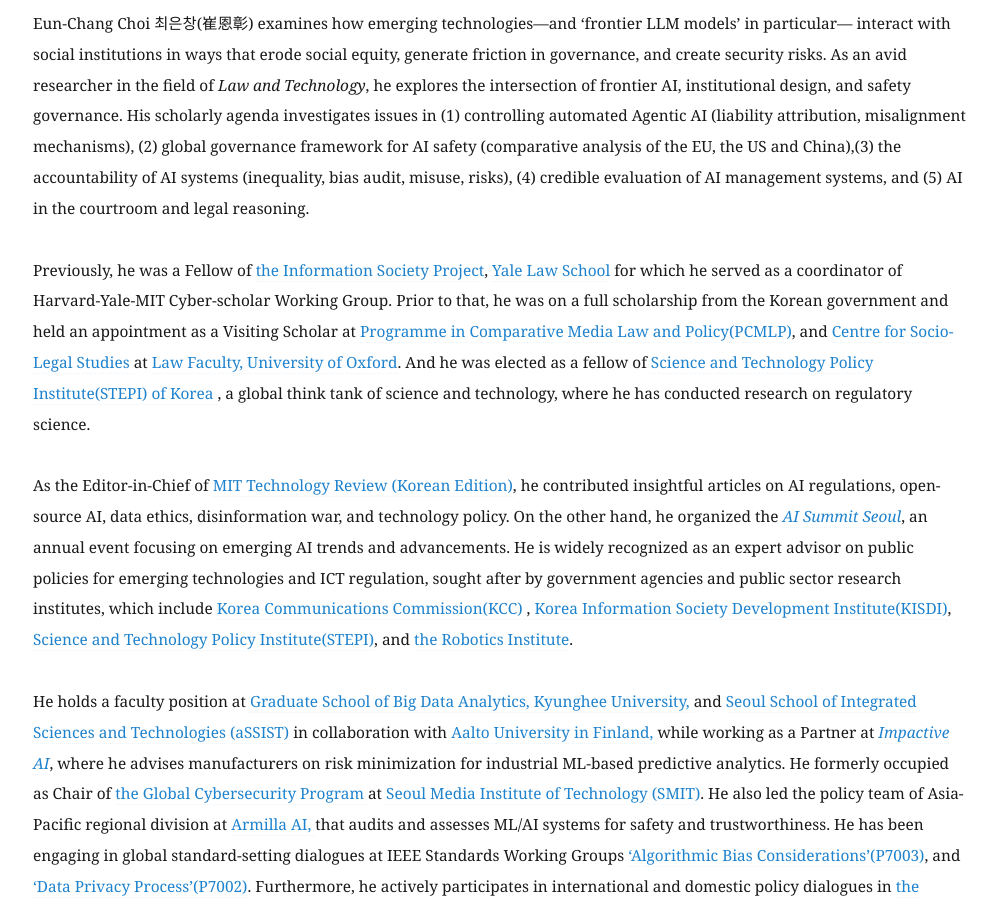
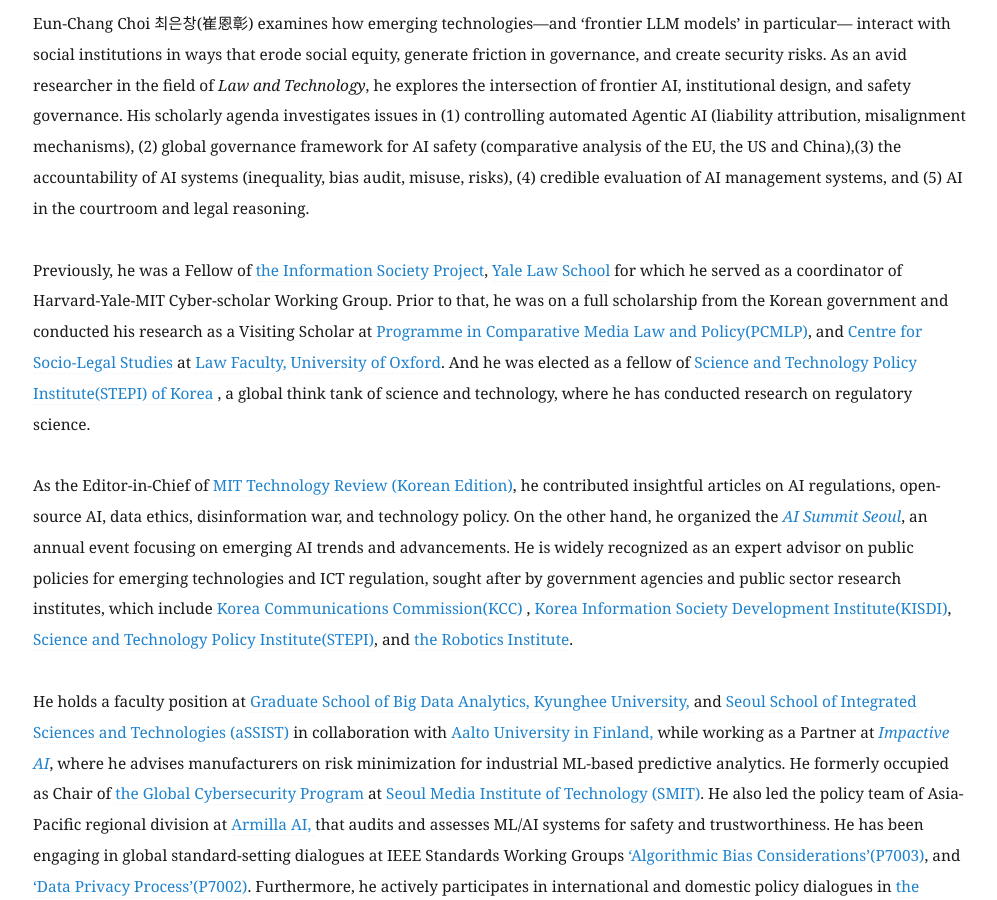
Before and after one commit to eunchangchoi/eunchangchoi.github.io, a Jekyll site: the page built from index.md, in a window 1280 px wide and 900 px high, scrolled down 586 px. Shown: the whole window, without its empty margins (67-1064 px from the left). Built offline with Jekyll 4.4.1, drawn with Linux system fonts in a browser that asks for light colours.

Commit message:
Update index.md

```diff
--- a/index.md
+++ b/index.md
@@ -23,7 +23,7 @@
  <br>
 <p style="font-size:1.1em"> Eun-Chang Choi 최은창(崔恩彰) examines how emerging technologies—and ‘frontier LLM models’ in particular— interact with social institutions in ways that erode social equity, generate friction in governance, and create security risks. As an avid researcher in the field of <i>Law and Technology</i>, he explores the intersection of frontier AI, institutional design, and safety governance. His scholarly agenda investigates issues in (1) controlling automated Agentic AI (liability attribution, misalignment mechanisms), (2) global governance framework for AI safety (comparative analysis of the EU, the US and China),(3) the accountability of AI systems (inequality, bias audit, misuse, risks), (4) credible evaluation of AI management systems, and (5) AI in the courtroom and legal reasoning.<br>
   <br>
-    Previously, he was a Fellow of <a href="https://law.yale.edu/isp"> the Information Society Project</a>, <a href="https://law.yale.edu"> Yale Law School</a> for which he served as a coordinator of Harvard-Yale-MIT Cyber-scholar Working Group. Prior to that, he was on a full scholarship from the Korean government and held an appointment as a Visiting Scholar at <a href="https://www.law.ox.ac.uk/programme-in-comparative-media-law-and-policy/programme-comparative-media-law-and-policy"> Programme in Comparative Media Law and Policy(PCMLP)</a>, and <a href="https://www.law.ox.ac.uk/centre-for-socio-legal-studies"> Centre for Socio-Legal Studies </a> at <a href="https://www.law.ox.ac.uk/"> Law Faculty, University of Oxford</a>. And he was elected as a fellow of <a href="https://www.stepi.re.kr/site/stepien/main.do"> Science and Technology Policy Institute(STEPI) of Korea </a>, a global think tank of science and technology, where he has conducted research on regulatory science. <br>
+    Previously, he was a Fellow of <a href="https://law.yale.edu/isp"> the Information Society Project</a>, <a href="https://law.yale.edu"> Yale Law School</a> for which he served as a coordinator of Harvard-Yale-MIT Cyber-scholar Working Group. Prior to that, he was on a full scholarship from the Korean government and conducted his research as a Visiting Scholar at <a href="https://www.law.ox.ac.uk/programme-in-comparative-media-law-and-policy/programme-comparative-media-law-and-policy"> Programme in Comparative Media Law and Policy(PCMLP)</a>, and <a href="https://www.law.ox.ac.uk/centre-for-socio-legal-studies"> Centre for Socio-Legal Studies </a> at <a href="https://www.law.ox.ac.uk/"> Law Faculty, University of Oxford</a>. And he was elected as a fellow of <a href="https://www.stepi.re.kr/site/stepien/main.do"> Science and Technology Policy Institute(STEPI) of Korea </a>, a global think tank of science and technology, where he has conducted research on regulatory science. <br>
      <br>
     As the Editor-in-Chief of <a href="https://www.technologyreview.kr/"> MIT Technology Review (Korean Edition)</a>, he contributed insightful articles on AI regulations, open-source AI, data ethics, disinformation war, and technology policy. On the other hand, he organized the <a href="https://aisummit.co.kr/"><i> AI Summit Seoul</i></a>, an annual event focusing on emerging AI trends and advancements. He is widely recognized as an expert advisor on public policies for emerging technologies and ICT regulation, sought after by government agencies and public sector research institutes, which include <a href="https://eng.kcc.go.kr/user/ehpMain.do"> Korea Communications Commission(KCC) </a>,<a href="https://www.kisdi.re.kr/"> Korea Information Society Development Institute(KISDI)</a>, <a href="https://www.stepi.re.kr/site/stepien/main.do"> Science and Technology Policy Institute(STEPI)</a>, and <a href="https://kiria.org/eng/"> the Robotics Institute</a>. <br>
   <br>
```
